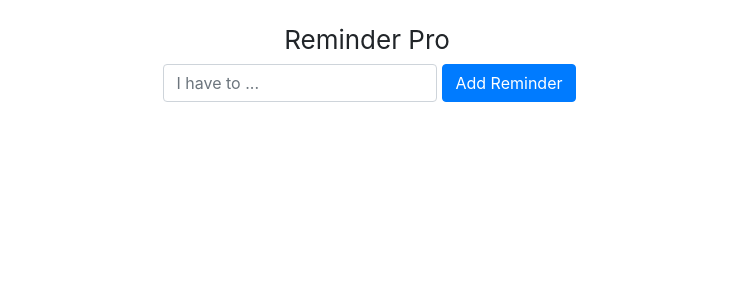
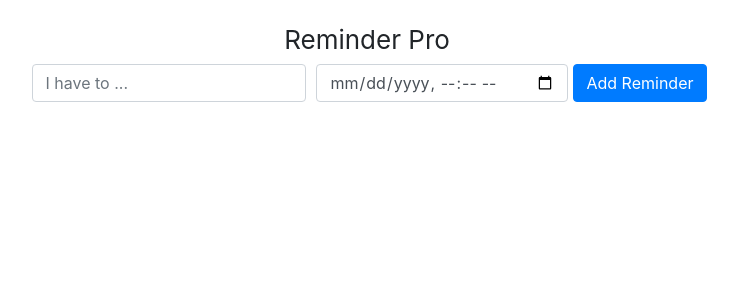
Before and after one commit to abdulRehman06/Reminder_Pro, a React (Create React App) app: page / in a window 1280 px wide. Shown: the top 300 px of the page, without its empty margins (273-1011 px from the left). Built offline with nearby package versions, Linux system fonts and the light colour scheme.

Commit message:
due date and moment is added

```diff
--- a/package.json
+++ b/package.json
@@ -6,6 +6,7 @@
     "@testing-library/jest-dom": "^4.2.4",
     "@testing-library/react": "^9.5.0",
     "@testing-library/user-event": "^7.2.1",
+    "moment": "^2.24.0",
     "react": "^16.13.0",
     "react-dom": "^16.13.0",
     "react-redux": "^7.2.0",
--- a/src/actions/actions.js
+++ b/src/actions/actions.js
@@ -2,12 +2,13 @@ import { ADD_REMINDER, DELETE_REMINDER } from '../constant/constant'
 
 
 
-export const ucAddReminder = (text) => {
+export const ucAddReminder = (text , dueDate ) => {
   const action = {
     type: ADD_REMINDER,
-    text
+    text,
+    dueDate
   }
-  // console.log('action in addReminder', action);
+  // console.log('action in addReminder', dueDate);
   return action;
 }
 export function ucdeleteReminder(id) {
--- a/src/component/App.js
+++ b/src/component/App.js
@@ -1,19 +1,21 @@
 import React, { Component } from 'react'
-import { ucAddReminder  , ucdeleteReminder } from '../actions/actions'
+import { ucAddReminder, ucdeleteReminder } from '../actions/actions'
 import { connect } from 'react-redux';
+import moment  from 'moment';
 
 class App extends Component {
     constructor(props) {
         super(props)
         this.state = {
-            text: ''
+            text: '',
+            dueDate: null
         }
     }
     addreminder() {
         // console.log('this.state'  , this.state.text)
-        this.props.ucAddReminder(this.state.text)
-
-        this.setState({ text : '' })
+        let { text , dueDate } = this.state  ;
+        this.props.ucAddReminder(text , dueDate )
+        this.setState({ text: '' })
         // console.log('this.state.text', this.state.text)
     }
     reminderList() {
@@ -25,9 +27,10 @@ class App extends Component {
                         <li key={reminder.id} className="list-group-item">
                             <div className="list-item" >
                                 <div>  {reminder.text} </div>
+                                <div><em>{moment(new Date(reminder.dueDate)).fromNow()}</em></div>
                             </div>
                             <div className=" delete-button" key={reminder.id}
-                            onClick = { (ev) => this.props.ucdeleteReminder(reminder.id)}
+                                onClick={(ev) => this.props.ucdeleteReminder(reminder.id)}
                             >
                                 &#x2715;  {/* unicode   */}
                             </div>
@@ -50,8 +53,11 @@ class App extends Component {
                 <div className="form-group form">
                     <div className="form-inline reminder-form">
                         <input type="text" name="" id="" className="form-control" placeholder="I have to ..."
-                            value=  {this.state.text }
+                            value={this.state.text}
                             onChange={(ev) => this.setState({ text: ev.target.value })}
+                        />
+                        <input className="form-control" type="datetime-local"
+                            onChange={(ev) => this.setState({ dueDate: ev.target.value })}
                         />
                         <button type="button" name="" id="" className="btn btn-primary"
                             onClick={() => this.addreminder()}
@@ -70,4 +76,4 @@ function mapStateToProps(state) {
     }
 }
 
-export default connect(mapStateToProps, { ucAddReminder , ucdeleteReminder  })(App);
+export default connect(mapStateToProps, { ucAddReminder, ucdeleteReminder })(App);
```
Also changed, not shown: 1 other file (tests, documents, lock files or other folders).
